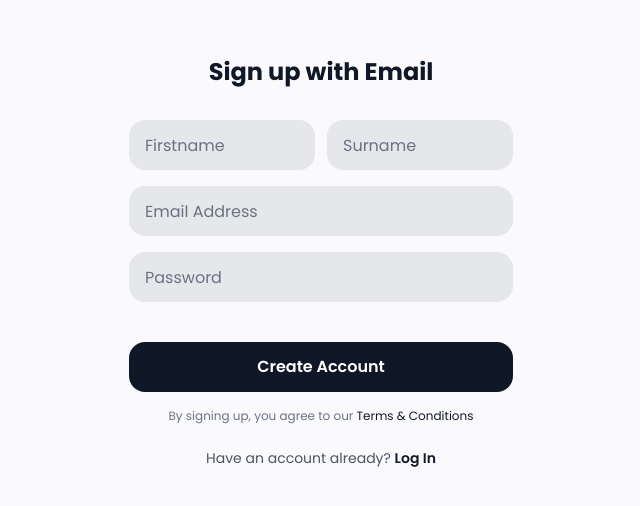
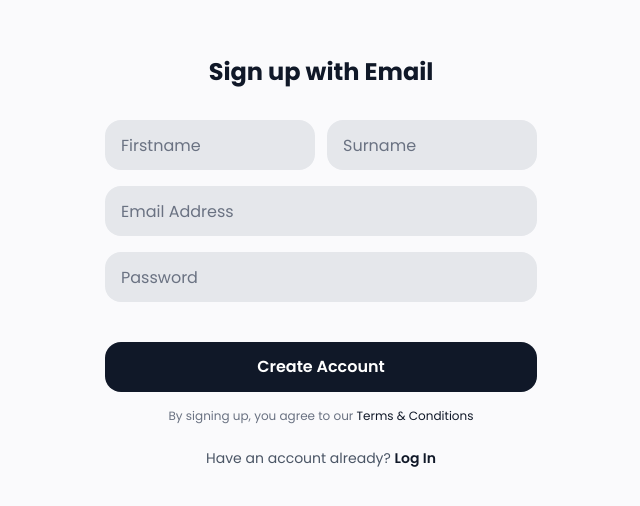
Before and after one commit to Singsooong/MiniTweet, a React (Vite) app in the folder frontend/: page /register in a window 1280 px wide. Shown: the part 138-644 px from the top of the page, without its empty margins (319-959 px from the left). Built offline with nearby package versions, Linux system fonts and the light colour scheme.

Commit message:
fix: minor ui changes

```diff
--- a/frontend/src/App.css
+++ b/frontend/src/App.css
@@ -7,4 +7,6 @@
 
 body {
   background-color: #fafafc;
+  padding-left: 48px;
+  padding-right: 48px;
 }
--- a/frontend/src/pages/RegisterPage.jsx
+++ b/frontend/src/pages/RegisterPage.jsx
@@ -44,7 +44,7 @@ const RegisterPage = () => {
     <>
       <FullPageLoader loading={loading} />
       <div className="min-h-screen flex items-center justify-center p-4 font-poppins">
-        <div className="w-full max-w-md p-8">
+        <div className="w-full max-w-md p-2">
           {/* Header Section */}
           <div className="text-center mb-8">
             <h1 className="text-2xl font-bold text-gray-900 mb-1">
--- a/frontend/src/pages/TweetFeed.jsx
+++ b/frontend/src/pages/TweetFeed.jsx
@@ -33,7 +33,7 @@ const TweetFeed = () => {
   };
 
   return (
-    <div className="min-h-screen px-8 sm:px-6 lg:px-12 ">
+    <div className="min-h-screen ">
       <Header />
       {/* Main Feed Container */}
       <main className="flex flex-col max-w-2xl mx-auto mt-6 w-full">
```
